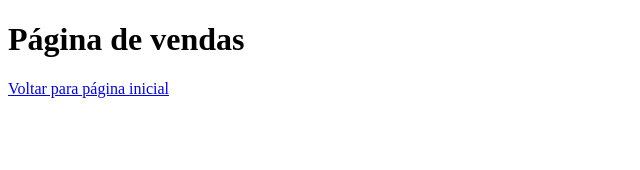
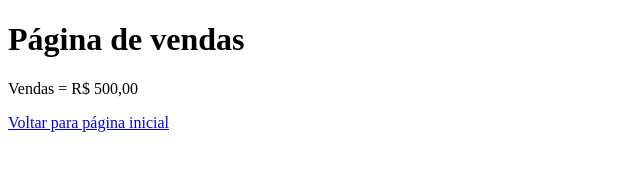
Before and after one commit to Matheusssantos14/Aula-GitHub, a plain HTML site: page vendas.html in a window 1280 px wide. Shown: the whole page, without its empty margins (0-640 px from the left). Drawn offline with Linux system fonts and the light colour scheme.

Commit message:
Valor das vendas

```diff
--- a/vendas.html
+++ b/vendas.html
@@ -8,6 +8,9 @@
 </head>
 <body>
     <H1>Página de vendas</H1>
+    <p>Vendas = R$ 500,00
+
+    </p>
     <a href="index.html"> Voltar para página inicial</a>
 </body>
 </html>
```
